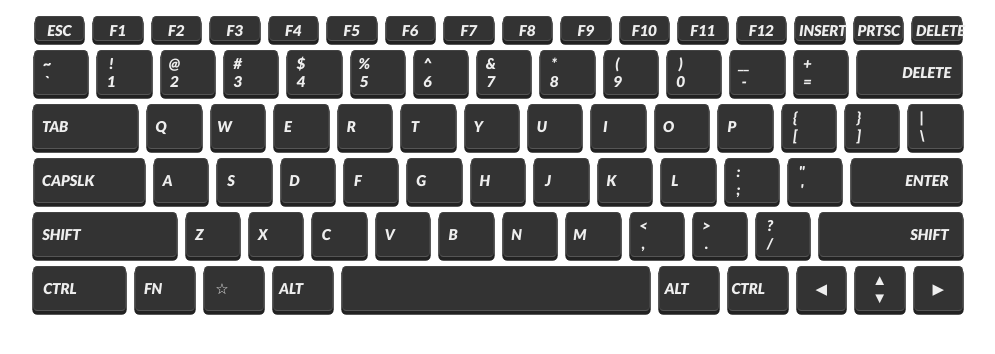
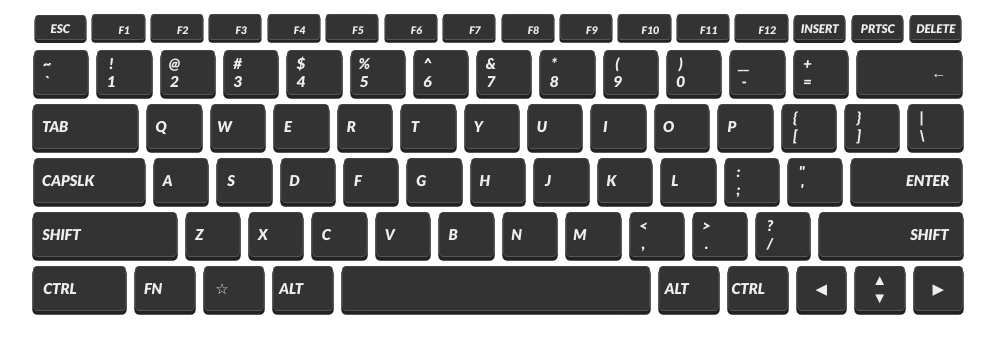
Before and after one commit to evnwttn/punch-the-keys, a plain HTML site: page index.html in a window 1280 px wide. Shown: the whole page, without its empty margins (142-1137 px from the left). Drawn offline with Linux system fonts and the light colour scheme.

Commit message:
alignment pretty much solid :space_invader:

```diff
--- a/index.html
+++ b/index.html
@@ -51,7 +51,7 @@
             <div data-key="48" class="double"><div>)</div><div>0</div></div>
             <div data-key="189" class="double"><div>__</div><div>-</div></div>
             <div data-key="187" class="double"><div>+</div><div>=</div></div>
-            <div data-key="8" class="word backspacetab align-backspace"><span>DELETE</span></div>
+            <div data-key="8" class="word backspacetab align-backspace"><span>&#8592;</span></div>
         </div>
         <div class="key-row"> <!-- ROW 3 -->
             <div data-key="9" class="word backspacetab align-tab"><span>TAB</span></div>
--- a/style.css
+++ b/style.css
@@ -106,11 +106,11 @@
 }
 
 .align-backspace {
-  padding-left: 2.5em;
+  padding-left: 4.1em;
 }
 
 .align-enter {
-  padding-left: 2.9em;
+  padding-left: 3em;
 }
 
 .align-shiftr {
@@ -120,3 +120,15 @@
 .arrow {
   padding-top: 0.8em;
 }
+
+.func {
+  font-size: 0.7em;
+  padding-left: 1.3em;
+  padding-top: 0.5em;
+  width: 4.97em;
+}
+
+.word-top {
+  font-size: 0.8em;
+  width: 4.24em;
+}
```
